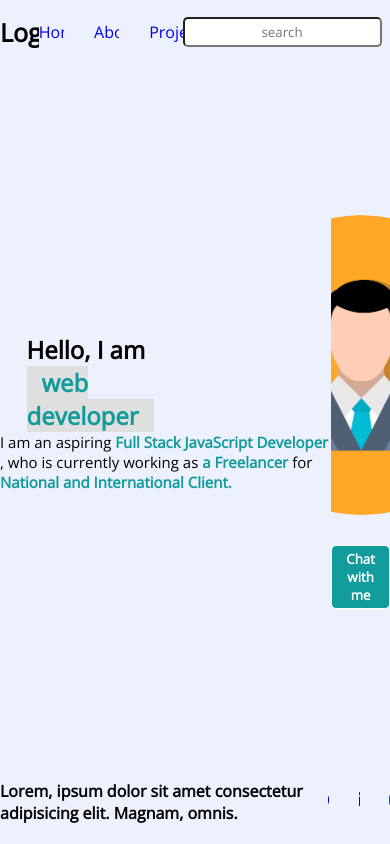
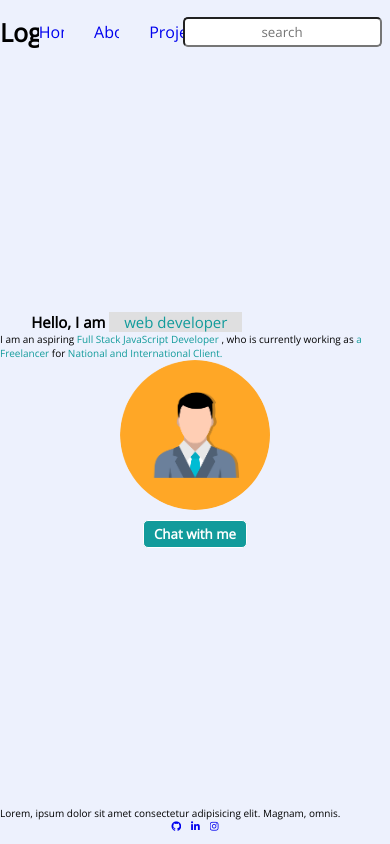
Before and after one commit to mr-shahensha/pwas1, a plain HTML site: page index.html in a window 390 px wide. Drawn offline with nearby package versions, Linux system fonts and the light colour scheme.

Commit message:
added media query

```diff
--- a/style.css
+++ b/style.css
@@ -124,5 +124,69 @@ button:hover{
   }
 
   @media(max-width:700px){
+    .hero{
+        display: flex;
+        flex-direction: column;
+        align-items: center;
+        justify-content: center;
+    }
+    .left-hero-section h1{
+        font-size: 15px;
+        width:100%;
+        padding: 0 8%;
+    }
+    .left-hero-section h1 span{
+        color: rgb(18, 155, 155);
+        font-weight: 400;
+        background-color: #dfdfe0;
+        padding: 0 15px;
+    }
+    .left-hero-section p{
+        font-weight: 300;
+        font-size: 10px;
+    }
+    .left-hero-section p span{
+        font-size: 10px;
+        font-weight: 300;
+        color: rgb(18, 155, 155);
+    }
+    .right-hero-section{
+        display: flex;
+        flex-direction: column;
+        width: 100%;
+        align-items: center;
+        justify-content: center;
+        gap: 10px;
+    }
+    .right-hero-section button {
+        display: flex;
+        align-items: center;
+        gap: 30px;
+      }
+
+      .right-hero-section img {
+        height: 150px;
+        width: 150px;
+        border-radius: 50%;
+      }
+
+      footer {
+        display: flex;
+        flex-direction: column;
+        font-size: 10px;
+        font-weight: 300;
+        display: flex;
+        padding: 10px 0;
+        justify-content: space-around;
+      }
+
+      .web-links {
+        justify-content: center;
+        align-items: center;
+        width: 100%;
+        display: flex;
+        align-items: center;
+        gap: 10px;
+      }
 
   }
```
